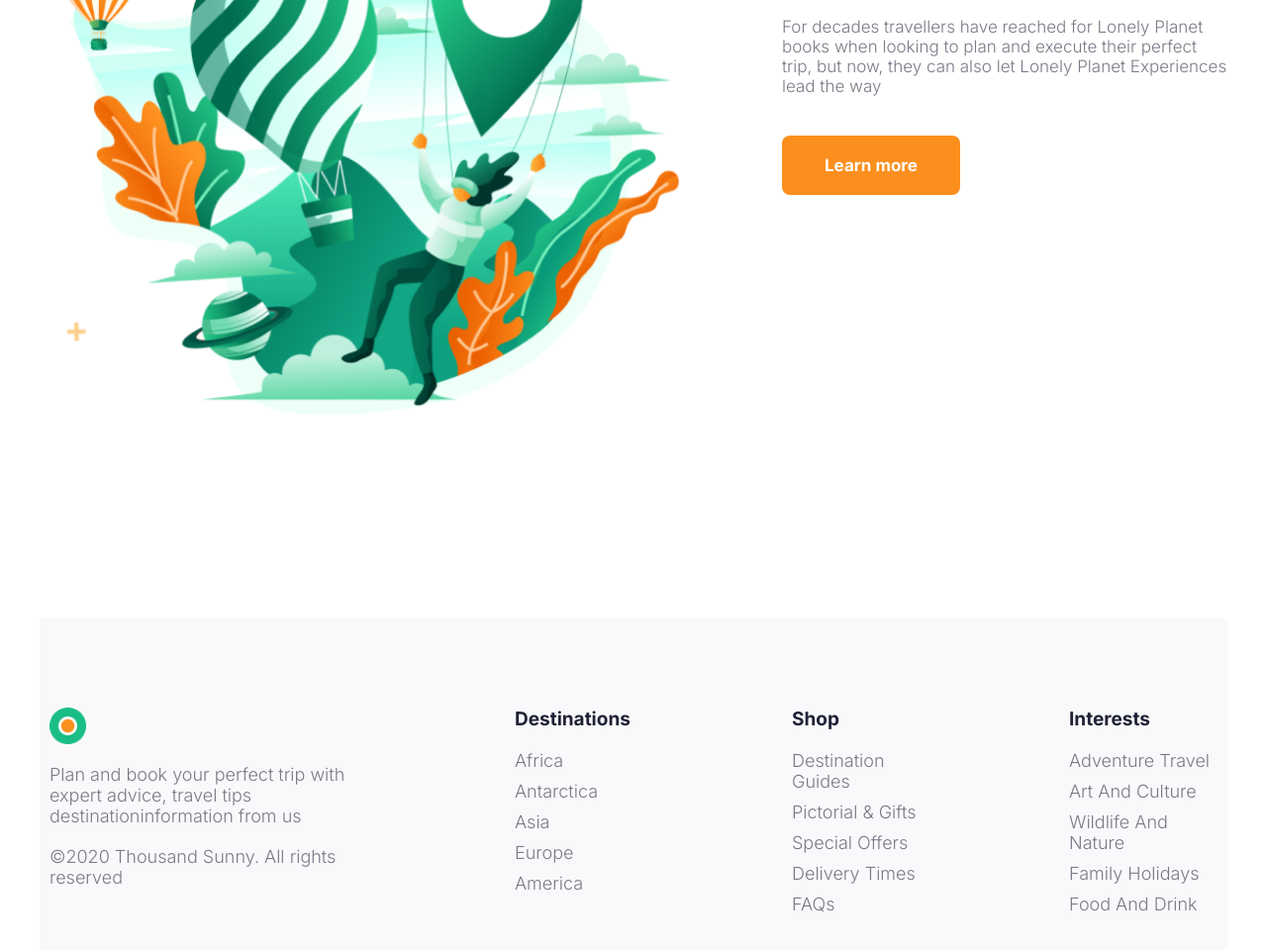
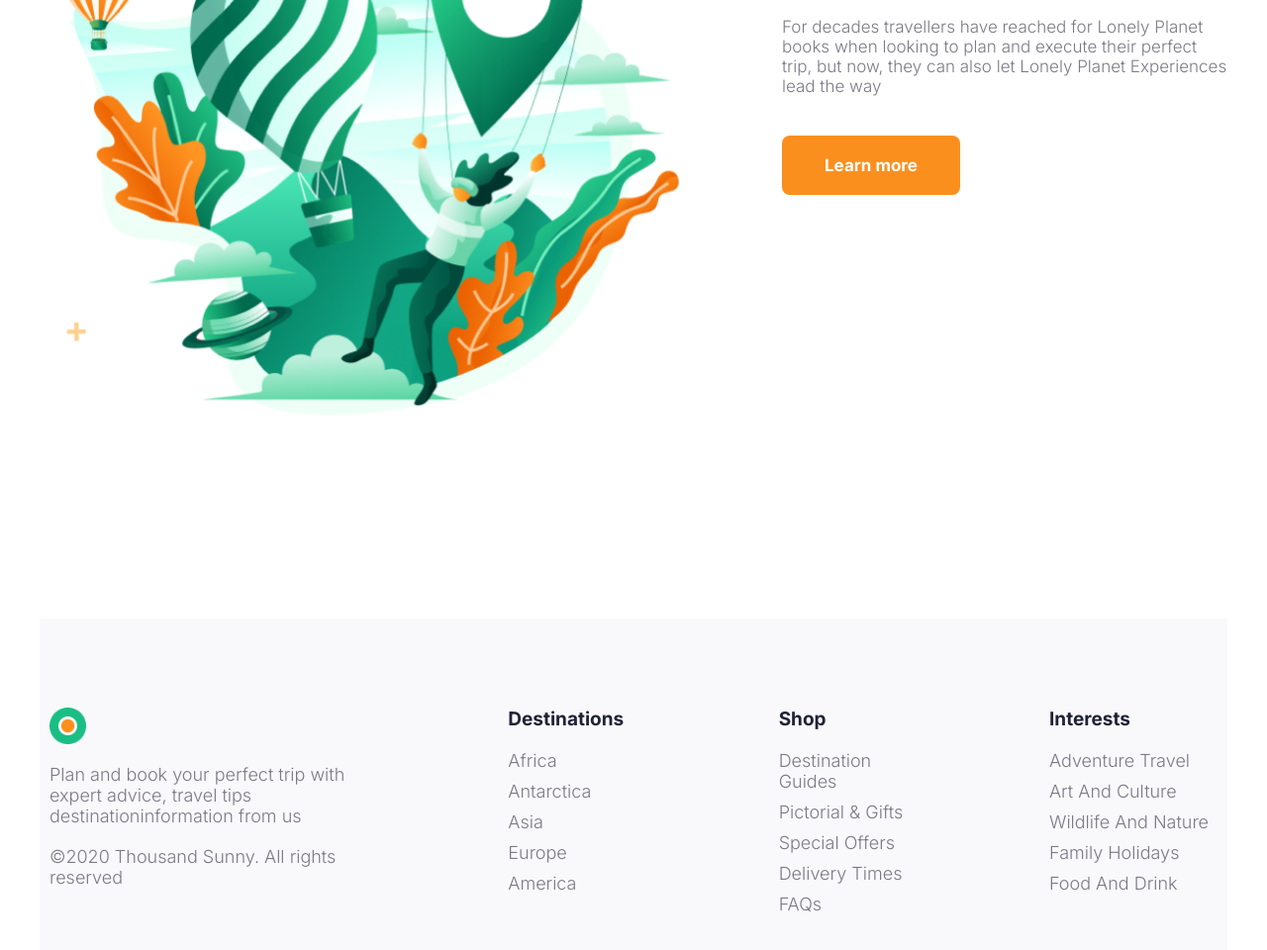
Before and after one commit to AntonMiranovich/travel-layout, a plain HTML site: page index.html in a window 1280 px wide. Shown: the part 1038-1998 px from the top of the page at 99% size. Drawn offline with nearby package versions, Linux system fonts and the light colour scheme.

Commit message:
finished homework

```diff
--- a/style.scss
+++ b/style.scss
@@ -183,7 +183,7 @@ footer {
     background-color: #F9F9FB;
     padding: 90px 10px;
     display: grid;
-    grid-template-columns: 340px 150px 150px 150px;
+    grid-template-columns: 340px 150px 150px 170px;
     justify-content: space-between;
 
     .footer-block1 {
```
Also changed, not shown: style.css.
